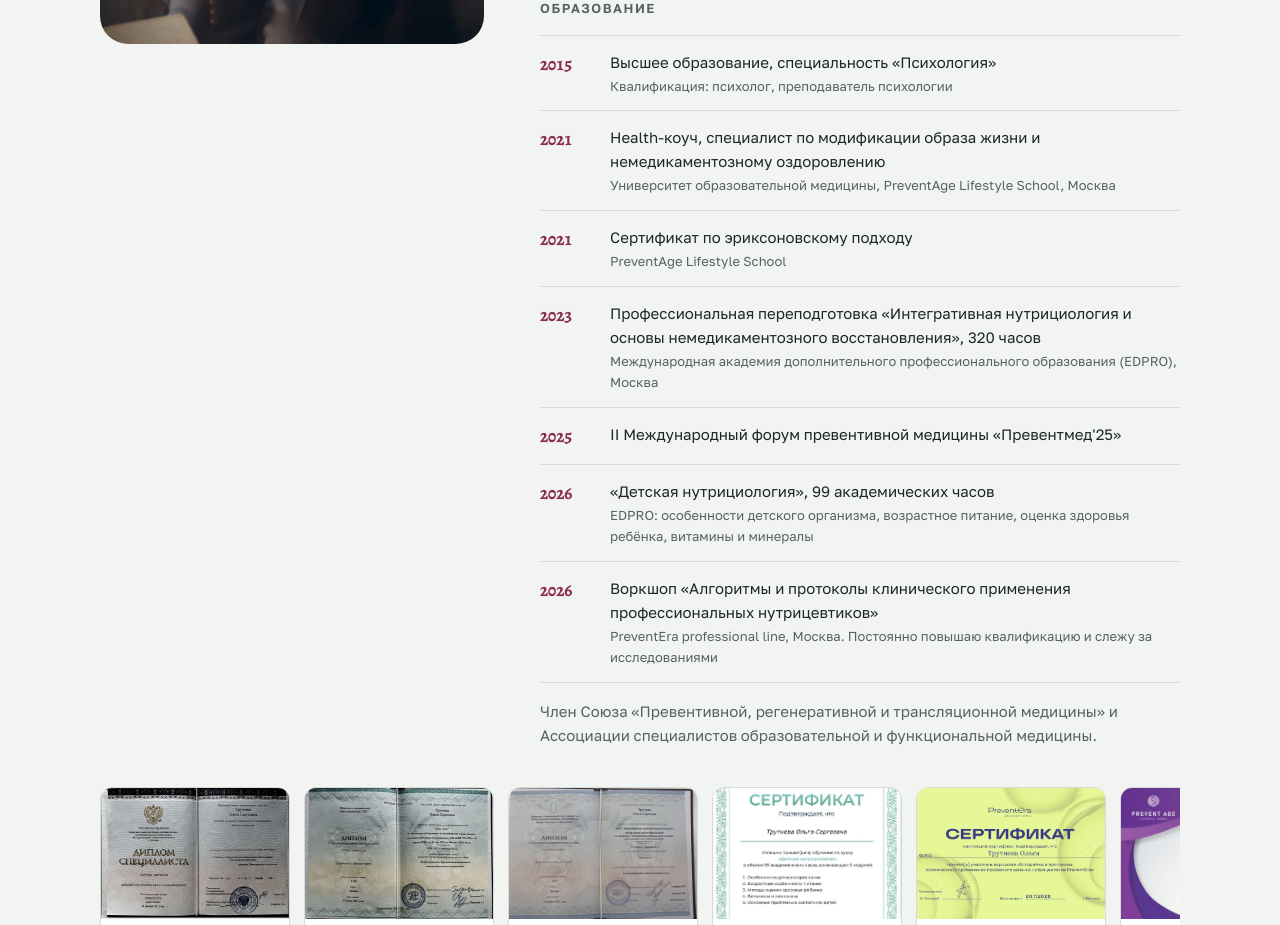
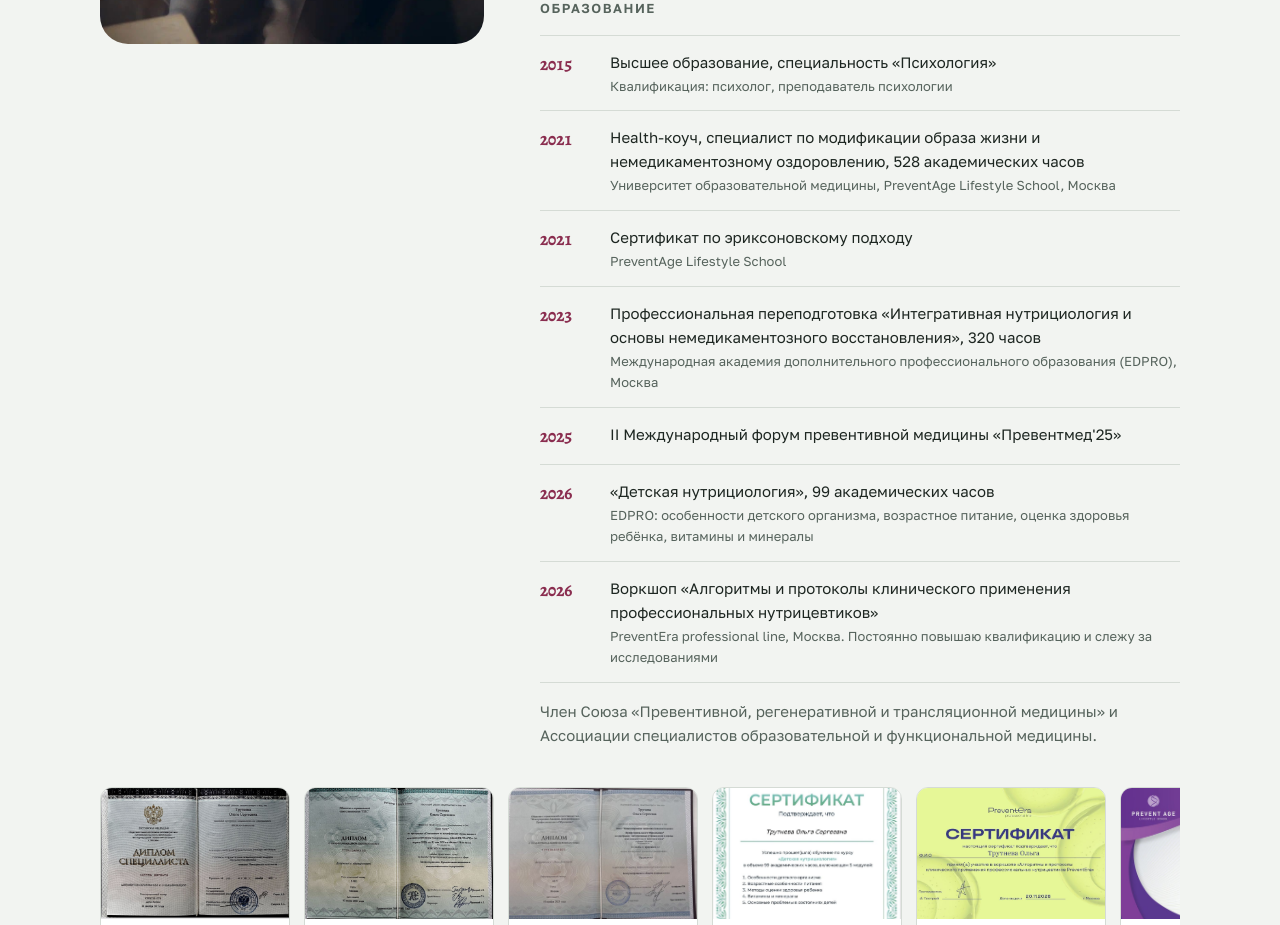
Before and after one commit to sizia001/olga-trutneva-site, a plain HTML site: page index.html in a window 1280 px wide. Shown: the part 8600-9525 px from the top of the page. Drawn offline with nearby package versions, Linux system fonts and the light colour scheme.

Commit message:
Обо мне: health-коуч, 528 академических часов
Co-Authored-By: Claude Opus 5.5 <noreply@anthropic.com>
Claude-Session: https://claude.ai/code/session_01RhK5HxKmtLtktiCs8Qzzc5

```diff
--- a/index.html
+++ b/index.html
@@ -711,7 +711,7 @@ footer .wrap{display:grid;gap:10px}
           <p class="eyebrow" style="margin-bottom:16px">Образование</p>
           <ul class="edu">
             <li><b>2015</b><span>Высшее образование, специальность «Психология»<small>Квалификация: психолог, преподаватель психологии</small></span></li>
-            <li><b>2021</b><span>Health-коуч, специалист по модификации образа жизни и немедикаментозному оздоровлению<small>Университет образовательной медицины, PreventAge Lifestyle School, Москва</small></span></li>
+            <li><b>2021</b><span>Health-коуч, специалист по модификации образа жизни и немедикаментозному оздоровлению, 528 академических часов<small>Университет образовательной медицины, PreventAge Lifestyle School, Москва</small></span></li>
             <li><b>2021</b><span>Сертификат по эриксоновскому подходу<small>PreventAge Lifestyle School</small></span></li>
             <li><b>2023</b><span>Профессиональная переподготовка «Интегративная нутрициология и основы немедикаментозного восстановления», 320 часов<small>Международная академия дополнительного профессионального образования (EDPRO), Москва</small></span></li>
             <li><b>2025</b><span>II Международный форум превентивной медицины «Превентмед'25»</span></li>
```
